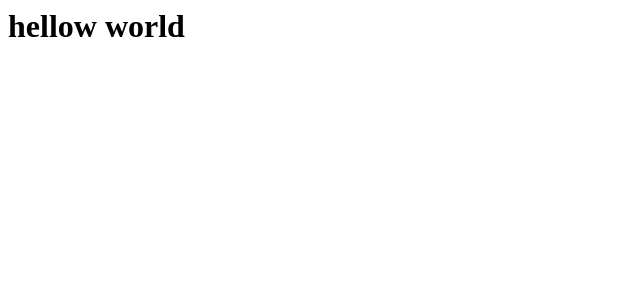
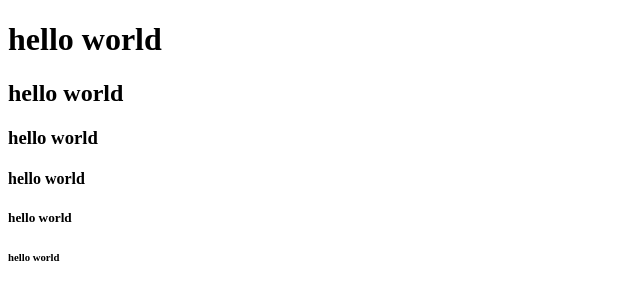
Before and after one commit to hyein604/first, a plain HTML site: page index.html in a window 1280 px wide. Shown: the whole page, without its empty margins (0-640 px from the left). Drawn offline with Linux system fonts and the light colour scheme.

Commit message:
index.html 수정

```diff
--- a/index.html
+++ b/index.html
@@ -1 +1,17 @@
-<h1>hellow world</h1>
+<!DOCTYPE html>
+<html lang="en">
+<head>
+    <meta charset="UTF-8">
+    <meta http-equiv="X-UA-Compatible" content="IE=edge">
+    <meta name="viewport" content="width=device-width, initial-scale=1.0">
+    <title>Document</title>
+</head>
+<body>
+     <h1>hello world</h1>
+     <h2>hello world</h2>
+     <h3>hello world</h3>
+     <h4>hello world</h4>
+     <h5>hello world</h5>
+     <h6>hello world</h6>
+</body>
+</html>
```
